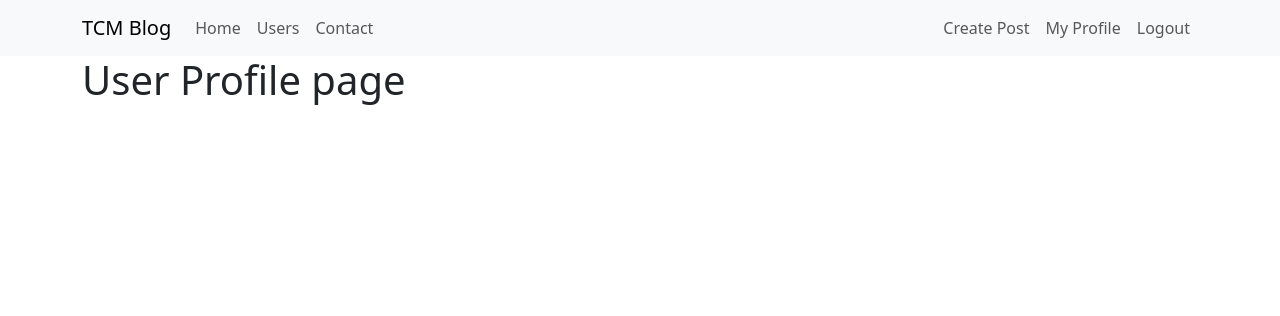
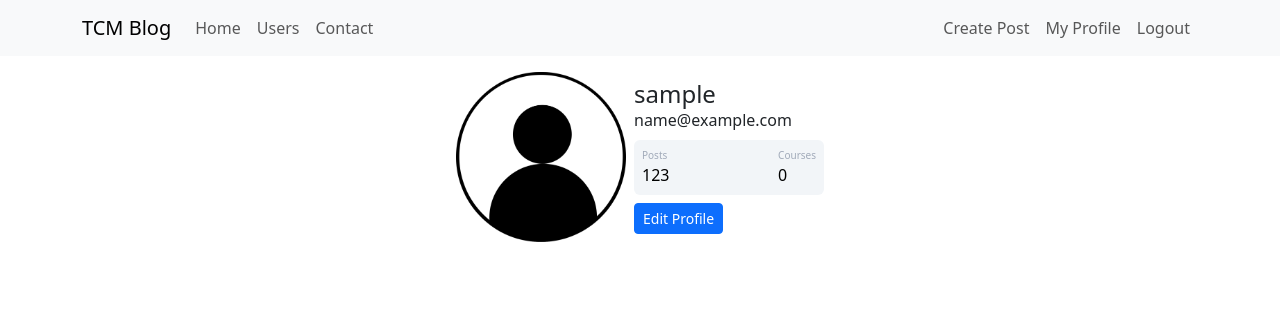
Before and after one commit to tiagocazali/My_Blog_Flask_Site_Project, a Flask app: page /profile in a window 1280 px wide. Shown: the top 316 px of the page. Run offline with Flask 3, Linux system fonts and the light colour scheme; the visitor is signed in with stand-in values (Sample User, id 1).

Commit message:
User Profile and Edit profile done.

```diff
--- a/myblog/forms.py
+++ b/myblog/forms.py
@@ -26,3 +26,9 @@ class FormLogin(FlaskForm):
     password = PasswordField("Password: ", validators=[DataRequired(), Length(6,20)] )
     remember_me = BooleanField("Remember Password")
     button_submit_login = SubmitField("Login")
+
+
+class FormEditProfile(FlaskForm):
+    username = StringField("Username: ", validators=[DataRequired()] )
+    email = StringField("E-mail: ", validators=[DataRequired(), Email()] )
+    button_save_changes = SubmitField("Save Changes")
--- a/myblog/routes.py
+++ b/myblog/routes.py
@@ -1,6 +1,6 @@
 from flask import render_template, redirect, url_for, flash, request
 from myblog import app, database, bcrypt
-from myblog.forms import FormCreateAccount, FormLogin
+from myblog.forms import FormCreateAccount, FormLogin, FormEditProfile
 from myblog.models import User
 from flask_login import login_user, logout_user, current_user, login_required
 
@@ -64,7 +64,16 @@ def logout():
 @app.route("/profile")
 @login_required
 def profile():
-    return render_template("/profile.html")
+    photo_profile = url_for("static", filename=f"photos_profile/{current_user.photo_profile}")
+    return render_template("/profile.html", photo_profile=photo_profile)
+
+
+@app.route("/profile/edit", methods=["GET", "POST"])
+@login_required
+def edit_profile():
+    form_edit_profile = FormEditProfile()
+    photo_profile = url_for("static", filename=f"photos_profile/{current_user.photo_profile}")
+    return render_template("edit_profile.html", photo_profile=photo_profile, form_edit_profile=form_edit_profile)
 
 
 @app.route("/post/create")
--- /dev/null
+++ b/myblog/static/main.css
@@ -0,0 +1,36 @@
+.card{
+  width: 400px;
+  border: none;
+  border-radius: 10px;
+
+  background-color: #fff;
+}
+
+.stats{
+
+      background: #f2f5f8 !important;
+
+    color: #000 !important;
+}
+.articles{
+  font-size:10px;
+  color: #a1aab9;
+}
+.number1{
+  font-weight:500;
+}
+.followers{
+    font-size:10px;
+  color: #a1aab9;
+
+}
+.number2{
+  font-weight:500;
+}
+.rating{
+    font-size:10px;
+  color: #a1aab9;
+}
+.number3{
+  font-weight:500;
+}
--- a/myblog/templates/base.html
+++ b/myblog/templates/base.html
@@ -5,6 +5,7 @@
     <meta name="viewport" content="width=device-width, initial-scale=1.0">
     <title>My Blog - TCM</title>
     <link href="https://cdn.jsdelivr.net/npm/bootstrap@5.3.2/dist/css/bootstrap.min.css" rel="stylesheet" integrity="sha384-T3c6CoIi6uLrA9TneNEoa7RxnatzjcDSCmG1MXxSR1GAsXEV/Dwwykc2MPK8M2HN" crossorigin="anonymous">
+    <link href="{{ url_for('static', filename='main.css') }}" rel="stylesheet" type="text/css">
     {% block head %}
     {% endblock %}
 </head>
--- a/myblog/templates/profile.html
+++ b/myblog/templates/profile.html
@@ -1,8 +1,52 @@
 {% extends "base.html" %}
 
-    {% block body %}
-        <div class="container">
-            <h1>User Profile page</h1>
+{% block body %}
+<div1 class="container d-flex justify-content-center">
 
-        </div>
-    {% endblock %}
+    <div2 class="card p-3">
+
+        <div3 class="d-flex align-items-center">
+
+            <div4 class="image pe-2">
+                <img src="{{ photo_profile }}" class="rounded" width="170" >
+            </div4>
+
+            <div5 class="ml-3 w-100">
+
+                <h4 class="mb-0 mt-0">{{ current_user.username }}</h4>
+                <span>{{ current_user.email }}</span>
+
+                <div6 class="p-2 mt-2 bg-primary d-flex justify-content-between rounded text-white stats">
+
+                    <div7 class="d-flex flex-column">
+                        <span class="articles">Posts</span>
+                        <span class="number1">123</span>
+                    </div7>
+
+                    <div8 class="d-flex flex-column">
+                        <span class="followers">Courses</span>
+                        <span class="number2">0</span>
+                    </div8>
+
+                </div6>
+
+                <div10 class="button mt-2 d-flex flex-row align-items-center">
+                    <a href="{{ url_for('edit_profile') }}">
+                        <button class="btn btn-sm btn-primary w-100 ml-2">Edit Profile</button>
+                    </a>
+                </div10>
+
+
+            </div5>
+
+        </div3>
+
+    </div2>
+
+</div1>
+
+<!-- when user click in Edit Profile, the form will appear here -->
+{% block edit_profile%}
+{% endblock %}
+
+{% endblock %}
--- a/script_Create_Database.py
+++ b/script_Create_Database.py
@@ -2,5 +2,4 @@ from myblog import database, app
 from myblog.models import User, Post
 
 with app.app_context():
-    database.drop_all()
     database.create_all()
```
Also changed, not shown: myblog/templates/edit_profile.html (added, +63 -0 lines), myblog/static/photos_profile/default.jpg (added).
